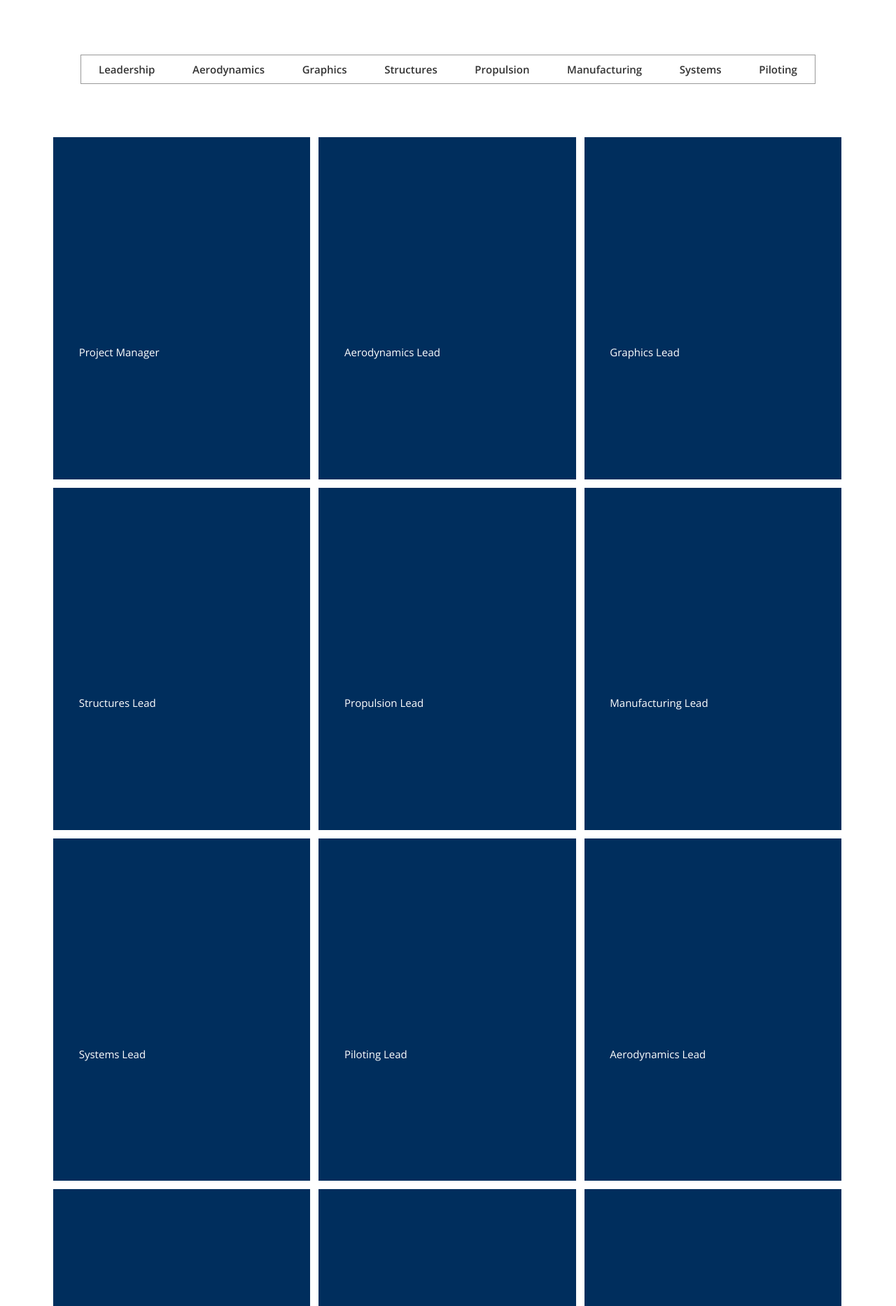
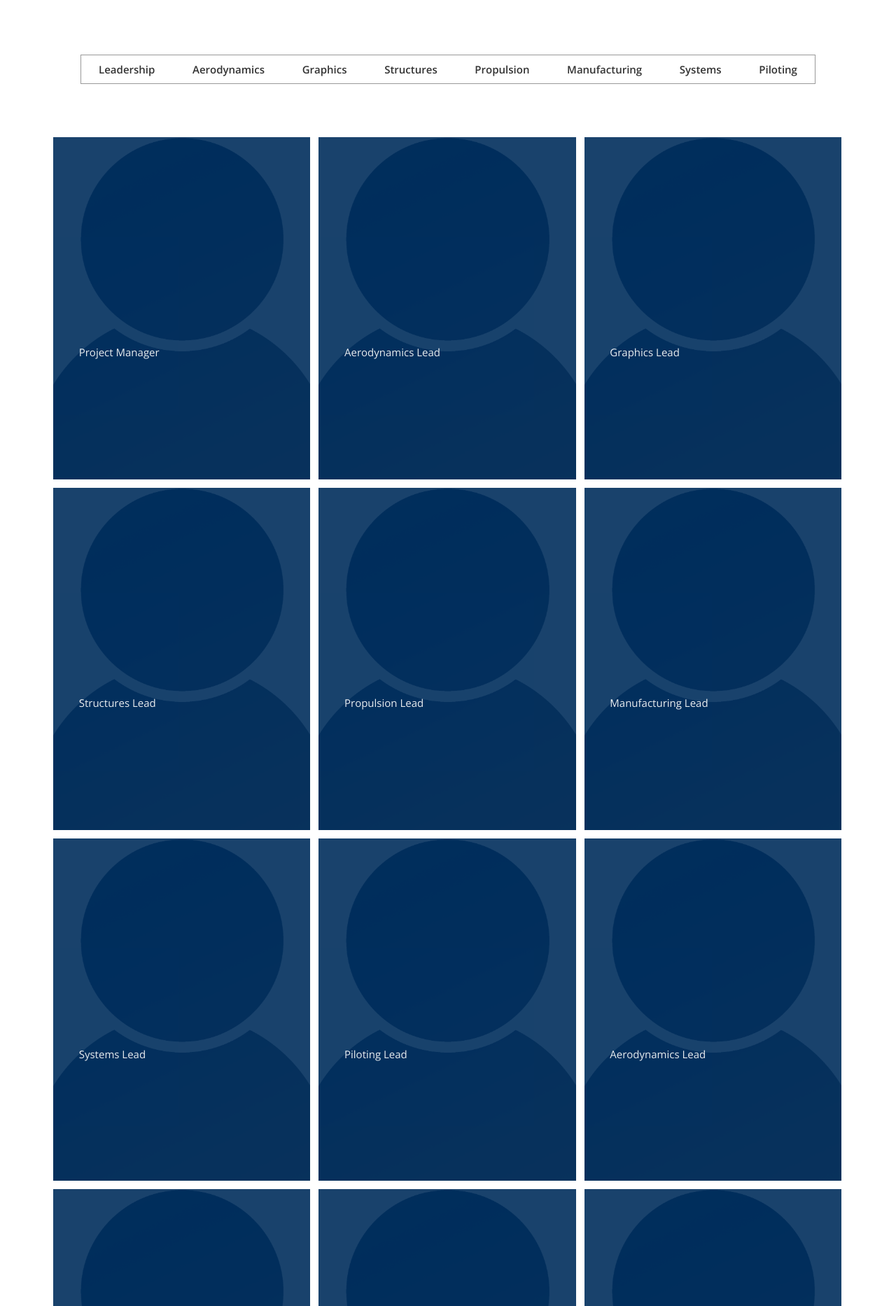
Before and after one commit to BYU-Aeronautics-Club/DBF, a Jekyll site: the page built from members.html, in a window 1280 px wide. Shown: the part 424-2290 px from the top of the page at 70% size. Built offline with Jekyll 4.4.1, drawn with Linux system fonts in a browser that asks for light colours; nearby versions of some CDN libraries; some web fonts are replaced.

Commit message:
try again

```diff
--- a/css/airspace.css
+++ b/css/airspace.css
@@ -617,7 +617,7 @@ font header .navbar-default .navbar-nav li a:hover {
   right: 0;
   left: 0;
   background: #002E5D;
-  opacity: 1;
+  opacity: 0.9;
   -webkit-transition: .3s all;
   -o-transition: .3s all;
   transition: .3s all;
```
